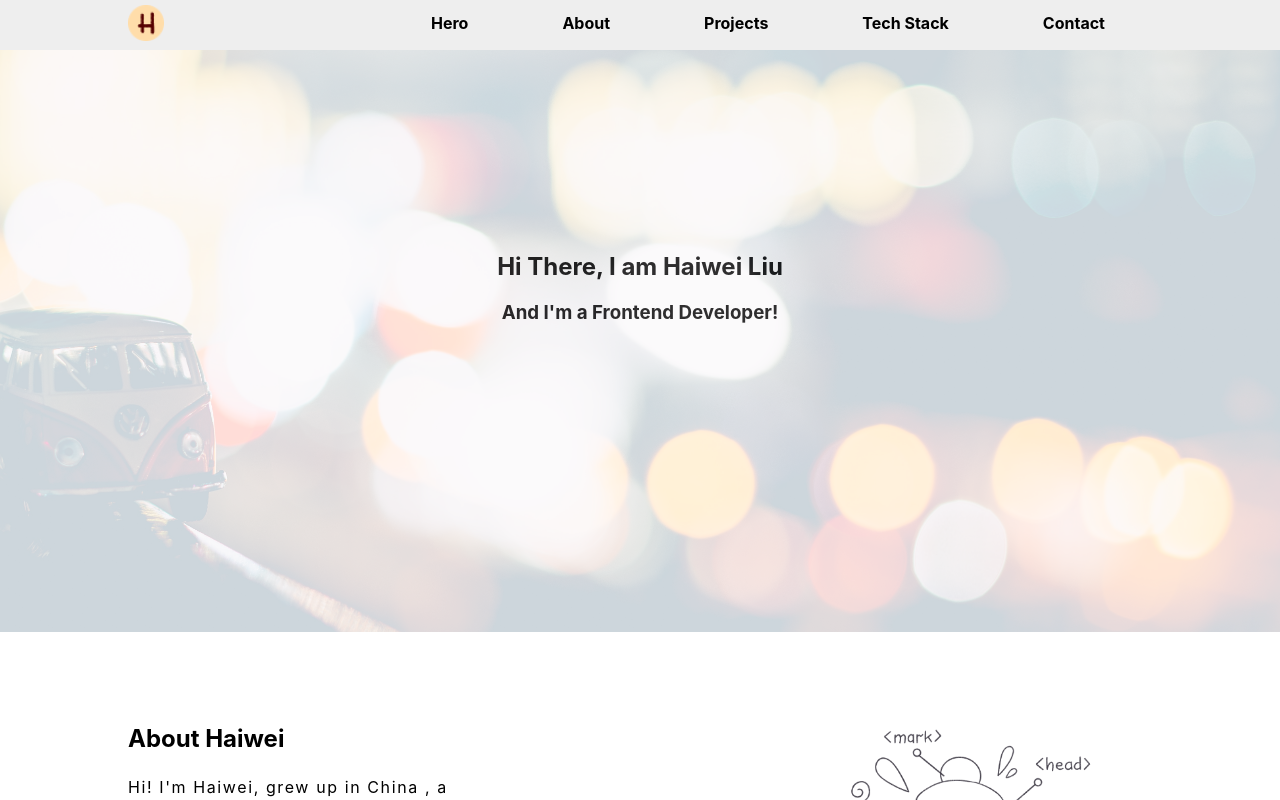
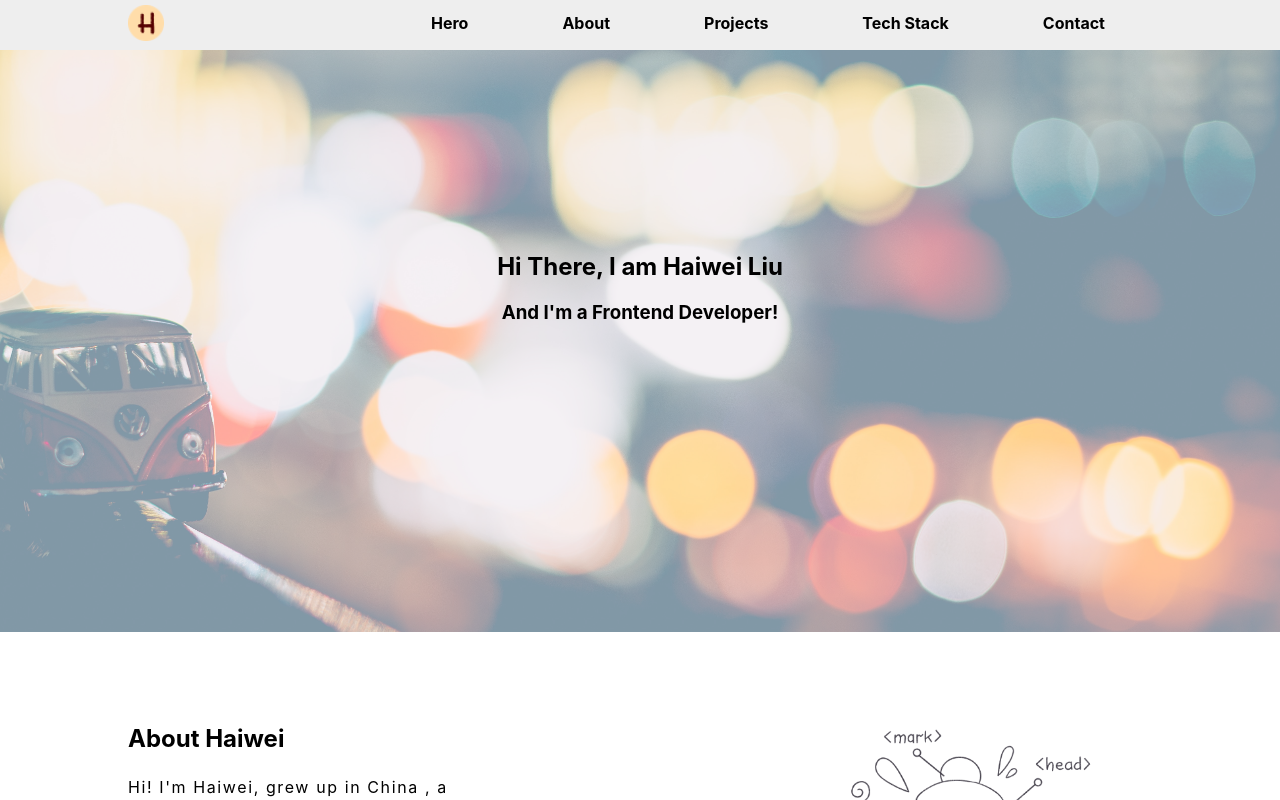
Before and after one commit to liuhaiwei-2021/portfolio-react, a React (Create React App) app: page / in a window 1280 px wide. Shown: the top 800 px of the page. Built offline with nearby package versions, Linux system fonts and the light colour scheme.

Commit message:
adjust hero image opacity

```diff
--- a/src/styles/Hero.css
+++ b/src/styles/Hero.css
@@ -12,7 +12,7 @@
   left: 0;
   object-fit: cover;
   position: absolute;
-  opacity: 0.2;
+  opacity: 0.5;
   top: 0;
   z-index: 1;
 }
@@ -26,4 +26,5 @@
   padding: 24px;
   text-align: center;
   font-size: 16px;
+  z-index: 1000;
 }
```
